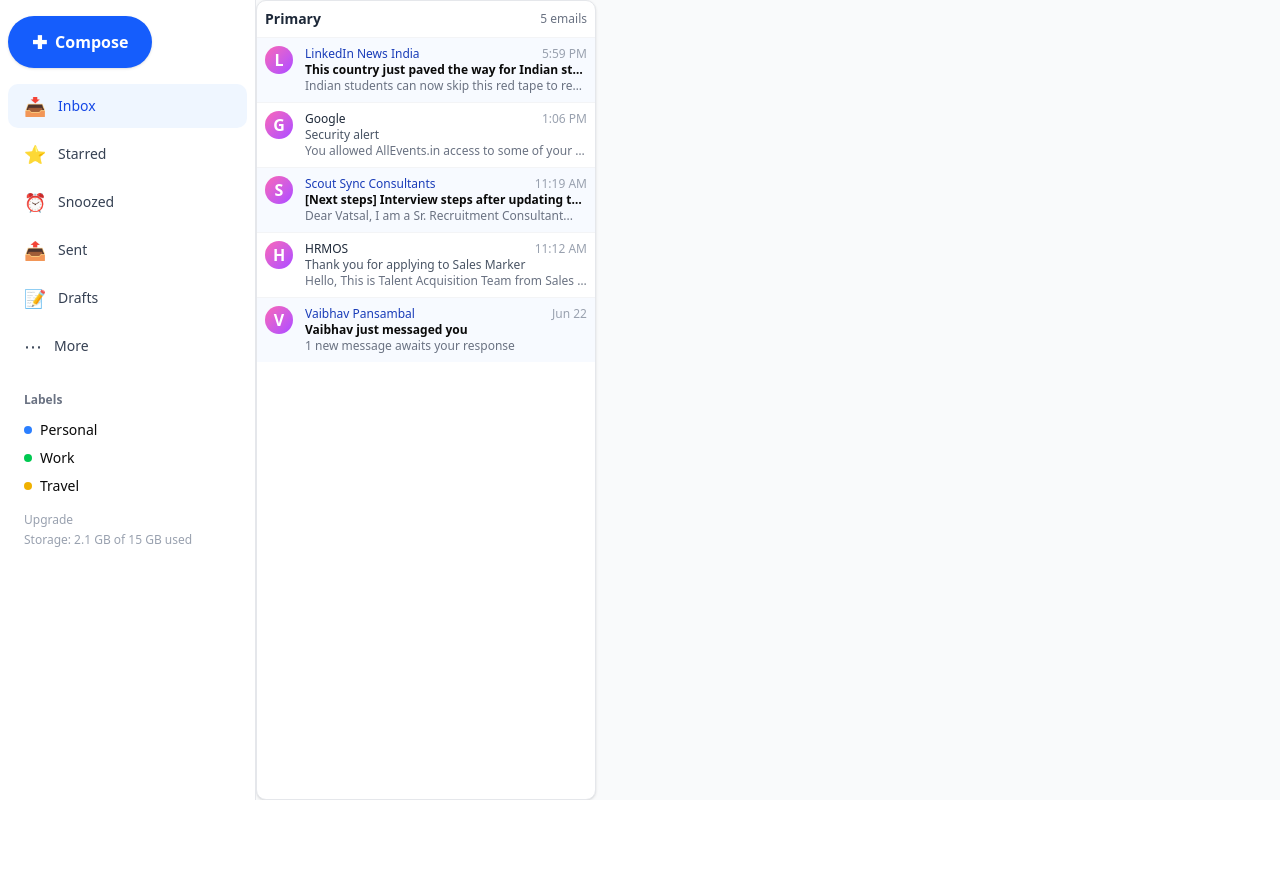
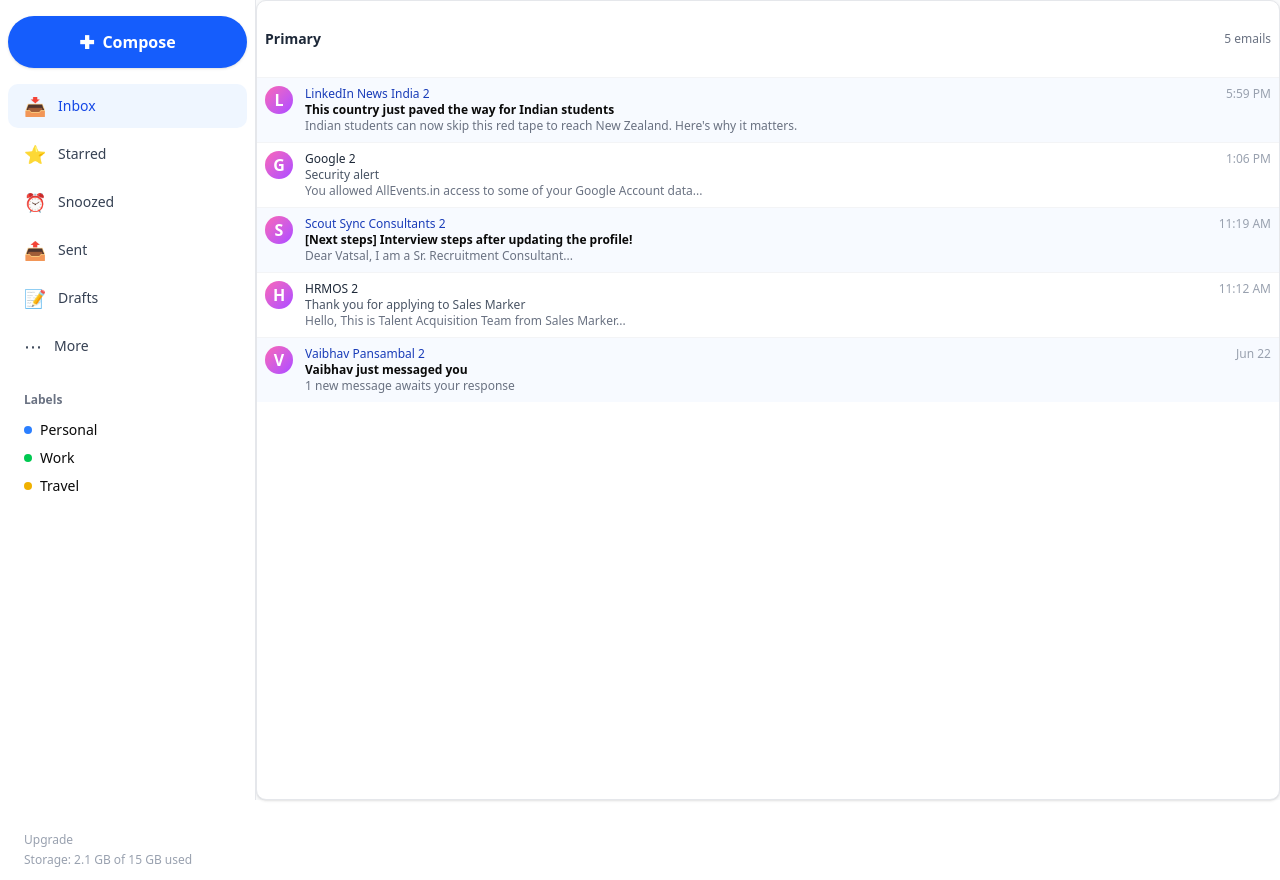
Before and after one commit to VB5475/ICICommunicator, a React (Vite) app: page / in a window 1280 px wide. Before the commit the page ends 800 px from the top, so only its background shows below. Built offline with nearby package versions, Linux system fonts and the light colour scheme.

Commit message:
[REAFACTor] set the desktop view

```diff
--- a/src/components/EmailListPreview.jsx
+++ b/src/components/EmailListPreview.jsx
@@ -45,14 +45,15 @@
 
 const EmailListPreview = () => {
     return (
-        <div className="bg-white rounded-lg shadow border border-gray-200 h-full overflow-y-auto w-full max-w-[420px] md:max-w-[340px] sm:max-w-full min-w-0 flex flex-col mx-auto md:mx-0 p-0 sm:p-0">
+            <div className="bg-white rounded-lg shadow border border-gray-200 h-full overflow-y-auto w-full lg:max-w-[1200px] md:max-w-[340px] sm:max-w-full min-w-0 flex flex-col mx-auto md:mx-0 p-0 sm:p-0">
                 {/* Header */}
-            <div className="px-4 py-3 border-b border-gray-100 flex items-center justify-between sm:px-2 sm:py-2">
-                <span className="font-semibold text-gray-800 text-base sm:text-sm">Primary</span>
+                <div className="px-4 py-3 border-b border-gray-100  flex items-center justify-between sm:px-2 sm:py-2 ">
+                    <span className="sm:block lg:hidden"></span>
+                    <span className="font-semibold text-gray-800 text-base sm:text-sm sm:mt-5 md:mb-5">Primary</span>
                     <span className="text-xs text-gray-500">{emails.length} emails</span>
                 </div>
                 {/* Email List */}
-            <ul className="flex-1 divide-y divide-gray-100">
+                <ul className="flex-1 divide-y divide-gray-100 ">
                     {emails.map((mail) => (
                         <li
                             key={mail.id}
@@ -63,9 +64,11 @@
                             </div>
                             <div className="flex-1 min-w-0">
                                 <div className="flex items-center justify-between">
-                                <span className={`font-medium text-sm truncate ${mail.unread ? "text-blue-800" : "text-gray-800"} sm:text-xs`}>{mail.sender}</span>
+                                    <span className={`font-medium text-sm truncate ${mail.unread ? "text-blue-800" : "text-gray-800"} sm:text-xs`}>{mail.sender} 2</span>
                                     <span className="text-xs text-gray-400 ml-2 whitespace-nowrap">{mail.time}</span>
                                 </div>
+
+
                                 <div className={`truncate text-sm ${mail.unread ? "font-semibold" : "text-gray-600"} sm:text-xs`}>{mail.subject}</div>
                                 <div className="truncate text-xs text-gray-500">{mail.snippet}</div>
                             </div>
@@ -73,6 +76,7 @@
                     ))}
                 </ul>
             </div>
+
     );
 };
 
--- a/src/layouts/MainLayout2.jsx
+++ b/src/layouts/MainLayout2.jsx
@@ -44,13 +44,13 @@
             >
                 {/* Close button for mobile */}
                 <button
-                    className="md:hidden absolute top-4 right-4 text-gray-400 hover:text-red-500 text-2xl font-bold"
+                    className="md:hidden absolute top-4 right-4 text-gray-400 hover:text-red-500 text-4xl font-bold"
                     onClick={() => setSidebarOpen(false)}
                     aria-label="Close sidebar"
                 >×</button>
                 {/* Compose Button */}
                 <button
-                    className="bg-blue-600 hover:bg-blue-700 text-white font-semibold rounded-full px-6 py-3 mb-4 shadow flex items-center justify-center text-base"
+                    className="bg-blue-600 md:w-full w-50 hover:bg-blue-700 text-white font-semibold rounded-full px-6 py-3 mb-4 shadow flex items-center justify-center text-base"
                     onClick={() => { setSidebarOpen(false); onCompose && onCompose(); }}
                 >
                     <span className="mr-2 text-lg">✚</span> Compose
@@ -81,9 +81,11 @@
                     ))}
                 </div>
                 {/* Upgrade/Storage/Other bottom section */}
-                <div className="mt-auto px-4 py-3 text-xs text-gray-400">
-                    <div className="mb-1">Upgrade</div>
-                    <div>Storage: 2.1 GB of 15 GB used</div>
+                <div className="h-95 width-64  flex justify-start items-end">
+                    <div className=" mt-auto px-4 py-3  text-xs text-gray-400">
+                        <div className="mb-1">Upgrade</div>
+                        <div>Storage: 2.1 GB of 15 GB used</div>
+                    </div>
                 </div>
             </aside>
         </>
--- a/src/pages/ComposeMail2.jsx
+++ b/src/pages/ComposeMail2.jsx
@@ -27,7 +27,7 @@
     if (!open) return null;
 
     return (
-        <div className="fixed top-0 right-0 h-full w-[420px] bg-white shadow-2xl border-l border-gray-200 z-50 flex flex-col">
+        <div className="fixed top-0 right-0 h-full w-[420px] bg-white shadow-2xl border-l border-gray-200 z-50 flex flex-col pl-5 md:pl-4 md:pr-4">
             {/* Header */}
             <div className="flex items-center justify-between px-5 py-3 border-b border-gray-100 bg-gray-50">
                 <span className="font-medium text-gray-800 text-base">New Message</span>
@@ -108,6 +108,7 @@
                     <Button className="bg-blue-600 hover:bg-blue-700 text-white px-5 py-1 text-sm rounded-full">Send</Button>
                     <button className="text-xs text-gray-600 hover:underline">Discard</button>
                 </div>
+
                 <div className="flex items-center space-x-2">
                     <button className="text-xs text-gray-600 hover:underline">Confidential mode</button>
                     <button className="text-xs text-gray-600 hover:underline">More options</button>
```
Lines whose indentation alone changed are shown as unchanged.
